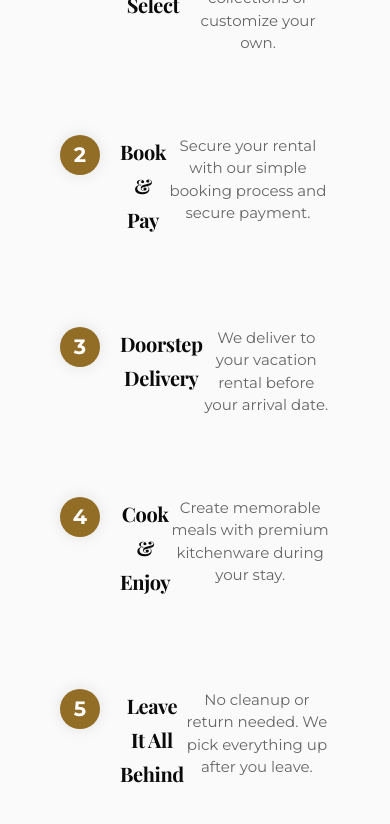
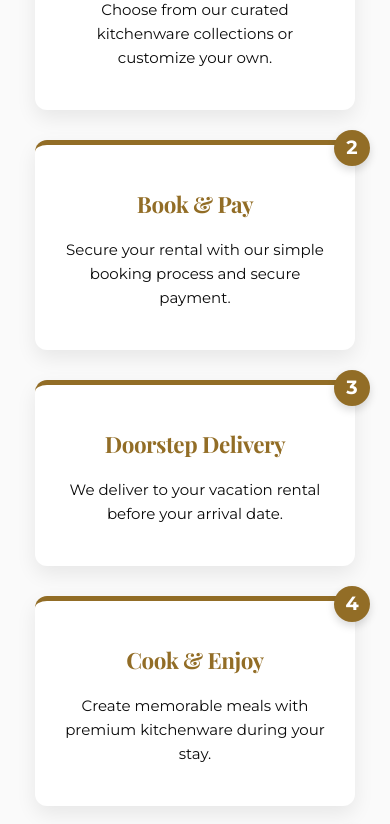
Before and after one commit to jamespheffernan/kitchenlux-website, a React (Vite) app in the folder frontend/: page / in a window 390 px wide. Shown: the part 3680-4504 px from the top of the page. Built offline with nearby package versions, Linux system fonts and the light colour scheme; no server answers.

Commit message:
Redesign process steps with large cards and emoji icons

```diff
--- a/frontend/src/index.css
+++ b/frontend/src/index.css
@@ -2,6 +2,7 @@
   --primary: #926D26;
   --primary-light: #C9AB6E;
   --primary-dark: #6A4F1C;
+  --primary-rgb: 146, 109, 38;
   --secondary: #111111;
   --light: #FAFAFA;
   --dark: #0A0A0A;
--- a/frontend/src/pages/AboutFAQ.css
+++ b/frontend/src/pages/AboutFAQ.css
@@ -155,88 +155,83 @@
 
 /* How It Works */
 .process-steps {
-  padding: 60px 0;
+  padding: 80px 0;
   background-color: white;
 }
 
 .process-steps .container {
-  max-width: 1000px;
+  max-width: 1200px;
 }
 
 .steps {
-  position: relative;
   display: flex;
-  flex-direction: column;
-  margin: 0 auto;
-  padding: 20px 0;
-}
-
-/* Timeline connection line */
-.steps::before {
-  content: '';
-  position: absolute;
-  top: 0;
-  bottom: 0;
-  left: 24px;
-  width: 4px;
-  background-color: var(--primary);
-  border-radius: 4px;
+  justify-content: center;
+  flex-wrap: wrap;
+  gap: 30px;
+  margin: 40px auto 0;
 }
 
 .step {
+  flex: 1;
+  min-width: 220px;
+  max-width: 280px;
+  background-color: white;
+  border-radius: 12px;
+  box-shadow: 0 8px 20px rgba(0, 0, 0, 0.08);
+  padding: 40px 25px;
+  text-align: center;
+  transition: transform 0.3s ease, box-shadow 0.3s ease;
   display: flex;
-  align-items: flex-start;
-  margin-bottom: 40px;
-  position: relative;
-  padding-left: 70px;
-  width: calc(100% - 70px);
+  flex-direction: column;
+  align-items: center;
+  border-top: 5px solid var(--primary);
 }
 
-.step:last-child {
-  margin-bottom: 0;
+.step:hover {
+  transform: translateY(-10px);
+  box-shadow: 0 15px 30px rgba(0, 0, 0, 0.12);
 }
 
-.step:hover .step-content {
-  transform: translateX(5px);
+.step-icon {
+  font-size: 2.5rem;
+  color: var(--primary);
+  margin-bottom: 20px;
+  width: 80px;
+  height: 80px;
+  display: flex;
+  align-items: center;
+  justify-content: center;
+  background-color: rgba(var(--primary-rgb), 0.1);
+  border-radius: 50%;
 }
 
 .step-number {
   position: absolute;
-  left: 0;
-  top: 0;
+  top: -15px;
+  right: -15px;
+  width: 36px;
+  height: 36px;
+  border-radius: 50%;
+  background-color: var(--primary);
+  color: white;
+  font-size: 1.2rem;
+  font-weight: bold;
   display: flex;
   align-items: center;
   justify-content: center;
-  width: 50px;
-  height: 50px;
-  border-radius: 50%;
-  background-color: var(--primary);
-  color: white;
-  font-size: 1.5rem;
-  font-weight: bold;
-  z-index: 1;
-  box-shadow: 0 0 15px rgba(0, 0, 0, 0.1);
+  box-shadow: 0 4px 8px rgba(0, 0, 0, 0.15);
 }
 
-.step-content {
-  background-color: var(--light);
-  padding: 25px 30px;
-  border-radius: 8px;
-  box-shadow: 0 4px 15px rgba(0, 0, 0, 0.05);
-  width: 100%;
-  transition: transform 0.3s ease;
+.step h3 {
+  color: var(--primary);
+  font-size: 1.4rem;
+  margin: 0 0 15px 0;
 }
 
-.step-content h3 {
-  margin-top: 0;
-  color: var(--primary);
-  font-size: 1.4rem;
-  margin-bottom: 15px;
-}
-
-.step-content p {
-  margin-bottom: 0;
+.step p {
+  margin: 0;
   line-height: 1.6;
+  color: var(--dark);
 }
 
 /* Pricing Cards */
@@ -587,6 +582,12 @@
   }
 }
 
+@media (max-width: 992px) {
+  .step {
+    min-width: 200px;
+  }
+}
+
 @media (max-width: 768px) {
   .page-header {
     padding: 60px 0 30px;
@@ -606,26 +607,14 @@
     grid-template-columns: 1fr;
   }
 
-  .steps::before {
-    left: 20px;
+  .steps {
+    flex-direction: column;
+    align-items: center;
   }
 
   .step {
-    padding-left: 60px;
-    width: calc(100% - 60px);
-  }
-
-  .step-number {
-    width: 40px;
-    height: 40px;
-    font-size: 1.3rem;
-  }
-
-  .step-content {
-    padding: 20px;
-  }
-
-  .step-content h3 {
-    font-size: 1.3rem;
+    min-width: 280px;
+    max-width: 320px;
+    width: 100%;
   }
 }
--- a/frontend/src/pages/HowItWorksPage.jsx
+++ b/frontend/src/pages/HowItWorksPage.jsx
@@ -25,38 +25,33 @@ const HowItWorksPage = () => {
           <div className="steps">
             <div className="step">
               <div className="step-number">1</div>
-              <div className="step-content">
+              <div className="step-icon">🍽️</div>
               <h3>Choose Your Collection</h3>
-                <p>Browse our curated kitchenware collections or build your own custom set with exactly what you need for your vacation cooking plans.</p>
-              </div>
+              <p>Browse our curated kitchenware collections or build your own custom set with exactly what you need.</p>
             </div>
             <div className="step">
               <div className="step-number">2</div>
-              <div className="step-content">
+              <div className="step-icon">📅</div>
               <h3>Book Online</h3>
-                <p>Enter your vacation dates and rental address. Select any add-ons like specialty items, appliances, or premium spice collections.</p>
-              </div>
+              <p>Enter your vacation dates and rental address. Add specialty items or premium spice collections.</p>
             </div>
             <div className="step">
               <div className="step-number">3</div>
-              <div className="step-content">
+              <div className="step-icon">📦</div>
               <h3>We Deliver</h3>
-                <p>Your kitchenware arrives in a secure case before your arrival, sanitized, inspected, and ready to use right away.</p>
-              </div>
+              <p>Your kitchenware arrives in a secure case before your arrival, sanitized and ready to use.</p>
             </div>
             <div className="step">
               <div className="step-number">4</div>
-              <div className="step-content">
+              <div className="step-icon">👨‍🍳</div>
               <h3>Cook & Enjoy</h3>
-                <p>Prepare delicious meals with professional-grade tools during your entire stay, enhancing your vacation experience.</p>
-              </div>
+              <p>Prepare delicious meals with professional-grade tools during your entire vacation stay.</p>
             </div>
             <div className="step">
               <div className="step-number">5</div>
-              <div className="step-content">
+              <div className="step-icon">♻️</div>
               <h3>Easy Return</h3>
               <p>Simply place everything back in the case. We'll pick it up after your departure—no cleaning required!</p>
-              </div>
             </div>
           </div>
         </div>
```
Lines whose indentation alone changed are shown as unchanged.
